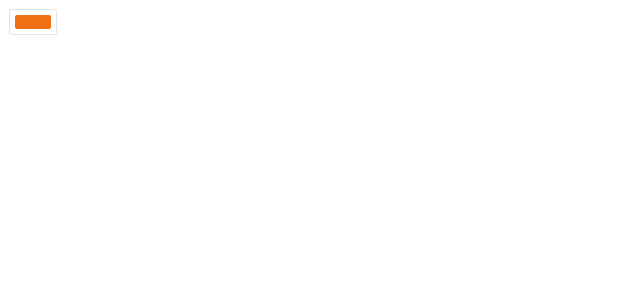
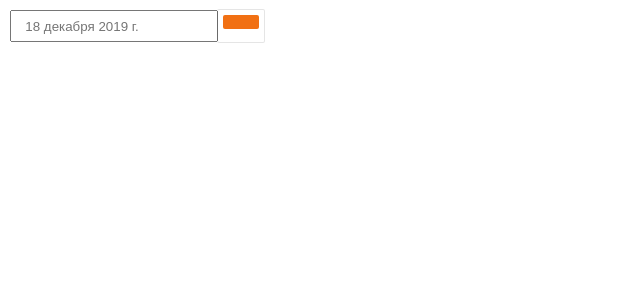
Before and after one commit to AndGreen/smoothy, a React (Create React App) app: page / in a window 1280 px wide. Shown: the top 300 px of the page, without its empty margins (0-640 px from the left). Built offline with nearby package versions, Linux system fonts and the light colour scheme.

Commit message:
updated date picker component

```diff
--- a/package.json
+++ b/package.json
@@ -7,6 +7,7 @@
     "@testing-library/jest-dom": "^4.2.4",
     "@testing-library/react": "^9.3.2",
     "@testing-library/user-event": "^7.1.2",
+    "moment": "^2.24.0",
     "react": "^16.12.0",
     "react-color": "^2.17.3",
     "react-day-picker": "^7.4.0",
--- /dev/null
+++ b/src/components/DatePicker/DatePicker.js
@@ -0,0 +1,31 @@
+import React from "react";
+import DayPickerInput from "react-day-picker/DayPickerInput";
+import "react-day-picker/lib/style.css";
+import MomentLocaleUtils, {
+  formatDate,
+  parseDate
+} from "react-day-picker/moment";
+
+import "moment/locale/ru";
+import styled from "styled-components/macro";
+
+const DayPickerStyled = styled.div`
+  input {
+    padding: 0.5em 1em;
+  }
+`;
+
+export const DatePicker = () => (
+  <DayPickerStyled>
+    <DayPickerInput
+      formatDate={formatDate}
+      parseDate={parseDate}
+      format="LL"
+      placeholder={`${formatDate(new Date(), "LL", "ru")}`}
+      dayPickerProps={{
+        locale: "ru",
+        localeUtils: MomentLocaleUtils
+      }}
+    />
+  </DayPickerStyled>
+);
--- a/src/containers/App/App.js
+++ b/src/containers/App/App.js
@@ -2,6 +2,7 @@ import React from "react";
 import styled from 'styled-components/macro';
 
 import { ColorPicker } from '../../components/ColorPicker/ColorPicker';
+import { DatePicker } from '../../components/DatePicker/DatePicker';
 
 const Wrapper = styled.div`
   padding: 10px;
@@ -14,6 +15,7 @@ const Header = styled.header`
 function App() {
   return <Wrapper>
     <Header>
+      <DatePicker />
       <ColorPicker />
     </Header>
   </Wrapper>;
```
Also changed, not shown: 1 other file (tests, documents, lock files or other folders).
